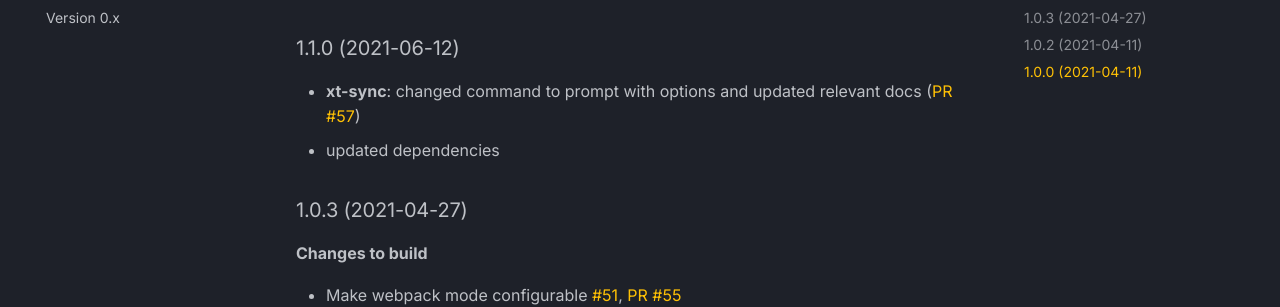
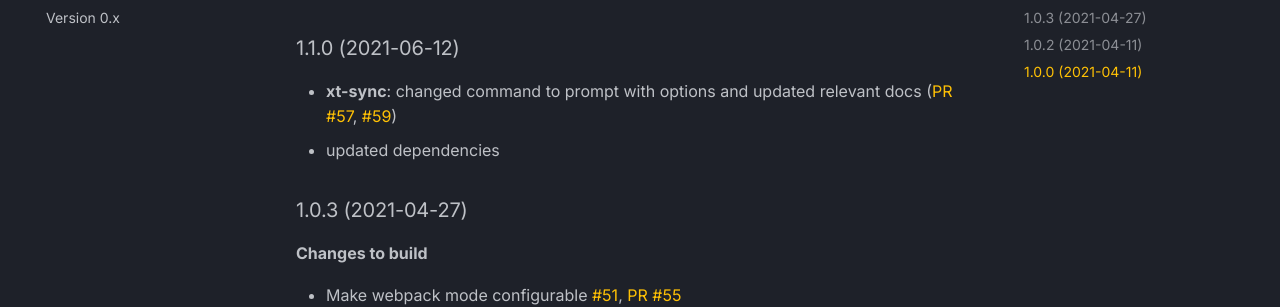
Before and after one commit to MobileFirstLLC/extension-cli, an MkDocs documentation site: the page built from guide/09-release-notes.md, in a window 1280 px wide and 1144 px high. Shown: the part 195-502 px from the top of the window. Built offline with MkDocs 1.6.1 and Material for MkDocs 9.7.7, drawn with Linux system fonts in a browser that asks for light colours; comment, search, counter and statistics services are not loaded.

Commit message:
docs: update release notes (1.1.0)

```diff
--- a/guide/09-release-notes.md
+++ b/guide/09-release-notes.md
@@ -4,7 +4,7 @@
 
 ### 1.1.0 (2021-06-12)
 
-- **xt-sync**: changed command to prompt with options and updated relevant docs ([PR #57](https://github.com/MobileFirstLLC/extension-cli/pull/57))
+- **xt-sync**: changed command to prompt with options and updated relevant docs ([PR #57](https://github.com/MobileFirstLLC/extension-cli/pull/57), [#59](https://github.com/MobileFirstLLC/extension-cli/pull/59))
 - updated dependencies
 
 ### 1.0.3 (2021-04-27)
```
